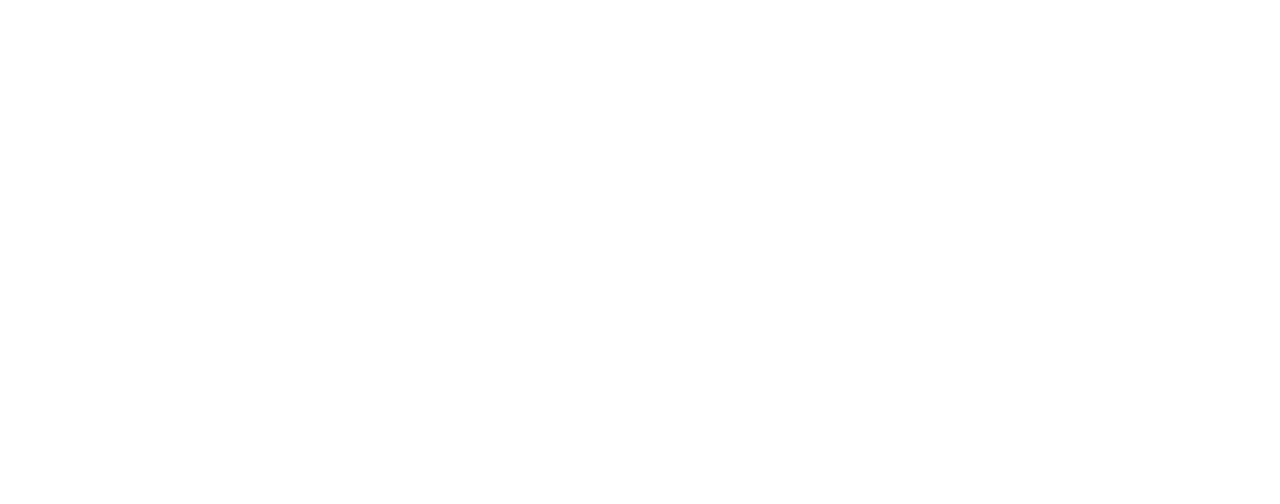
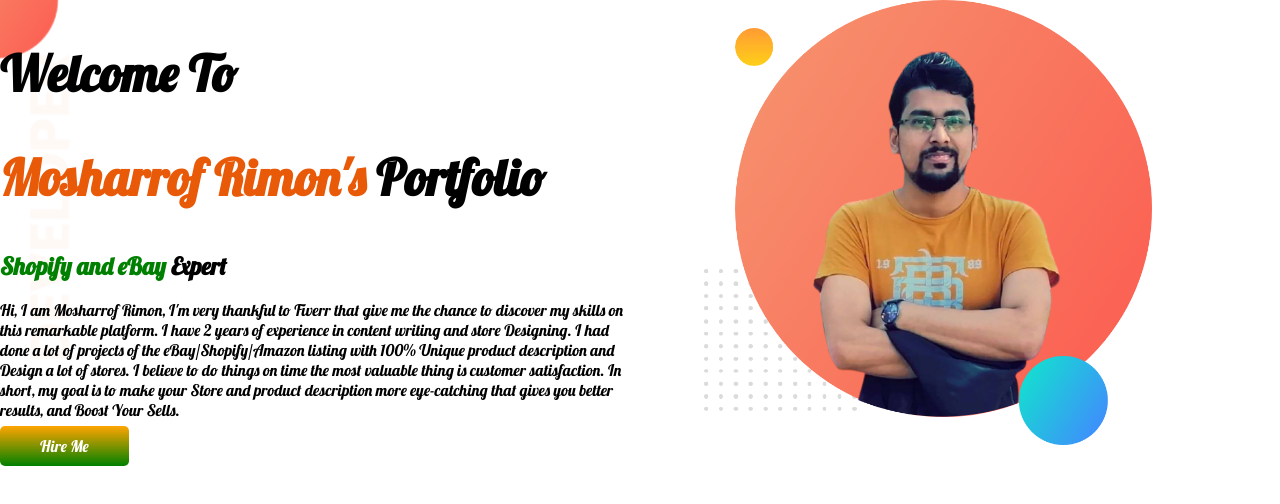
Before and after one commit to Rimon0608/My-first-Portfolio-, a plain HTML site: page Index.html in a window 1280 px wide. Drawn offline with Linux system fonts and the light colour scheme.

Commit message:
Banner Added

```diff
--- a/Index.html
+++ b/Index.html
@@ -5,9 +5,25 @@
     <meta http-equiv="X-UA-Compatible" content="IE=edge">
     <meta name="viewport" content="width=device-width, initial-scale=1.0">
     <title>Rimon's Portfolio</title>
+    <link rel="preconnect" href="https://fonts.googleapis.com">
+    <link rel="preconnect" href="https://fonts.gstatic.com" crossorigin>
+    <link href="https://fonts.googleapis.com/css2?family=Lobster&display=swap" rel="stylesheet">
     <link rel="stylesheet" href="style.css">
 </head>
 <body>
+    <section class="top-banner">
+        <div class="half-width">
+            <h1>Welcome To</h1>
+            <h1><span class="orange-color">Mosharrof Rimon's</span> Portfolio<h1>
+            <h2><span class="green-color">Shopify and eBay</span> Expert</h2>
+            <p>Hi, I am Mosharrof Rimon, I'm very thankful to Fiverr that give me the chance to discover my skills on this remarkable platform. I have 2 years of experience in content writing and store Designing. I had done a lot of projects of the eBay/Shopify/Amazon listing with 100% Unique product description and Design a lot of stores. I believe to do things on time the most valuable thing is customer satisfaction. In short, my goal is to make your Store and product description more eye-catching that gives you better results, and Boost Your Sells.</p>
+            <a class="link-button" target="_blank" href="https://www.linkedin.com/in/mosharrof-rimon-268080198/">Hire Me</a>
+        </div>
 
+        <div class="half-width">
+            <img src="Rimon.png" alt="">
+        </div>
+
+    </section>
 </body>
 </html>
--- a/Style.css
+++ b/Style.css
@@ -0,0 +1,37 @@
+body{
+    font-family: 'Lobster', cursive;
+    margin: 0%;
+}
+.top-banner{
+    background-image: url(images/top-banner.png);
+    background-repeat: no-repeat;
+}
+h1{
+    font-size: 50px;
+}
+.orange-color{
+    color: rgb(233, 90, 8);
+}
+.green-color{
+    color: green;
+}
+section{
+    display: flex;
+}
+.half-width{
+    width: 100%;
+}
+.half-width img{
+    width: 70%;
+    padding-left: 10%;
+    padding-right: 5%;
+}
+.link-button{
+    text-decoration: none;
+    background-image: linear-gradient(orange, green);
+    color: white;
+    font-weight: 400;
+    padding: 10px 40px;
+    border-radius: 5px;
+
+}
--- /dev/null
+++ b/developer-portfolio-master/style.css
@@ -0,0 +1,72 @@
+body{
+    margin: 0;
+    font-family: 'Poppins', sans-serif;
+}
+section{
+    height: 500px;
+    padding-bottom: 150px;
+}
+.top-banner{
+    background-image: url("images/top-banner.png");
+    background-repeat: no-repeat;
+}
+.half-width{
+    width:40%;
+    float: left;
+    margin-left: 5%;
+    padding-left: 2%;
+}
+h1{
+    font-size: 50px;
+}
+h1 span{
+    color: orange;
+}
+.half-width img{
+    width: 100%;
+}
+.anchor-button{
+    text-decoration: none;
+    background: linear-gradient(45deg, lightsalmon, tomato);
+    padding: 10px 40px;
+    border-radius: 5px;
+    color: white;
+    font-weight: 700;
+}
+p{
+    color: dimgray;
+}
+.dream-area{
+    background-image: url("images/dream-bg.png");
+    background-repeat: no-repeat;
+    background-position: right;
+}
+h2{
+    font-size: 40px;
+}
+.experience-area{
+    background-image: url("images/exp-bg.png");
+    background-repeat: no-repeat;
+    background-position: left;
+}
+.experience-area h3{
+    color: orange;
+}
+
+.experience-area div{
+    box-shadow: 5px 7px 40px gray;
+    height: 80%;
+}
+#full-stack{
+    border-left: 7px solid;
+    border-image: linear-gradient(180deg, lightsalmon, tomato);
+    border-image-slice: 1;
+}
+#baby-web{
+    border-left: 7px solid;
+    border-image: linear-gradient(180deg, blue, cyan);
+    border-image-slice: 1;
+}
+footer p{
+    text-align: center;
+}
```
Also changed, not shown: developer-portfolio-master/index.html (added, +52 -0 lines), Rimon.png (added), images/dream-bg.png (added), images/exp-bg.png (added), images/jhankar.png (added), images/jhankar2.png (added), images/my-bg.png (added), images/my-bg2.png (added), images/top-banner.png (added), 8 other files.
